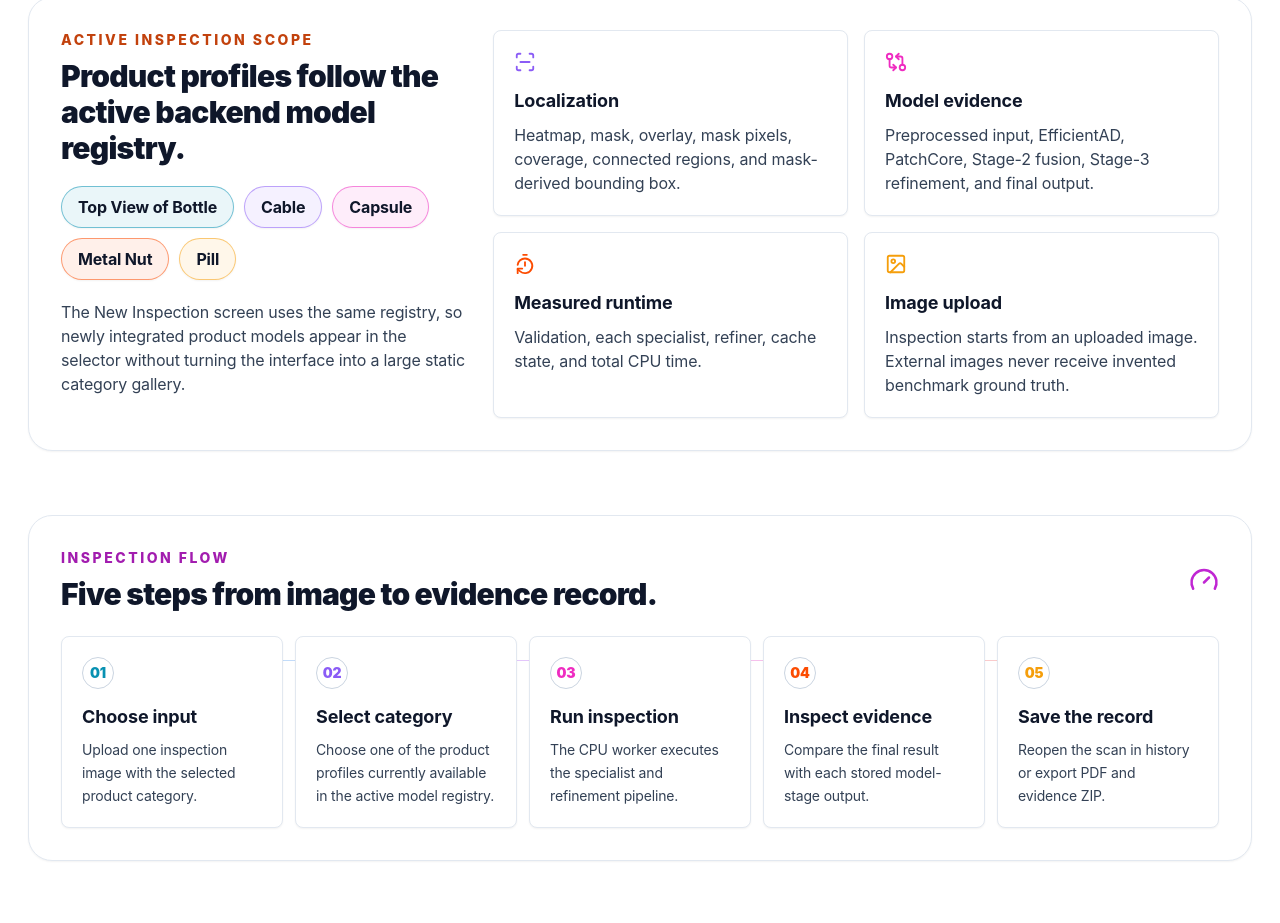
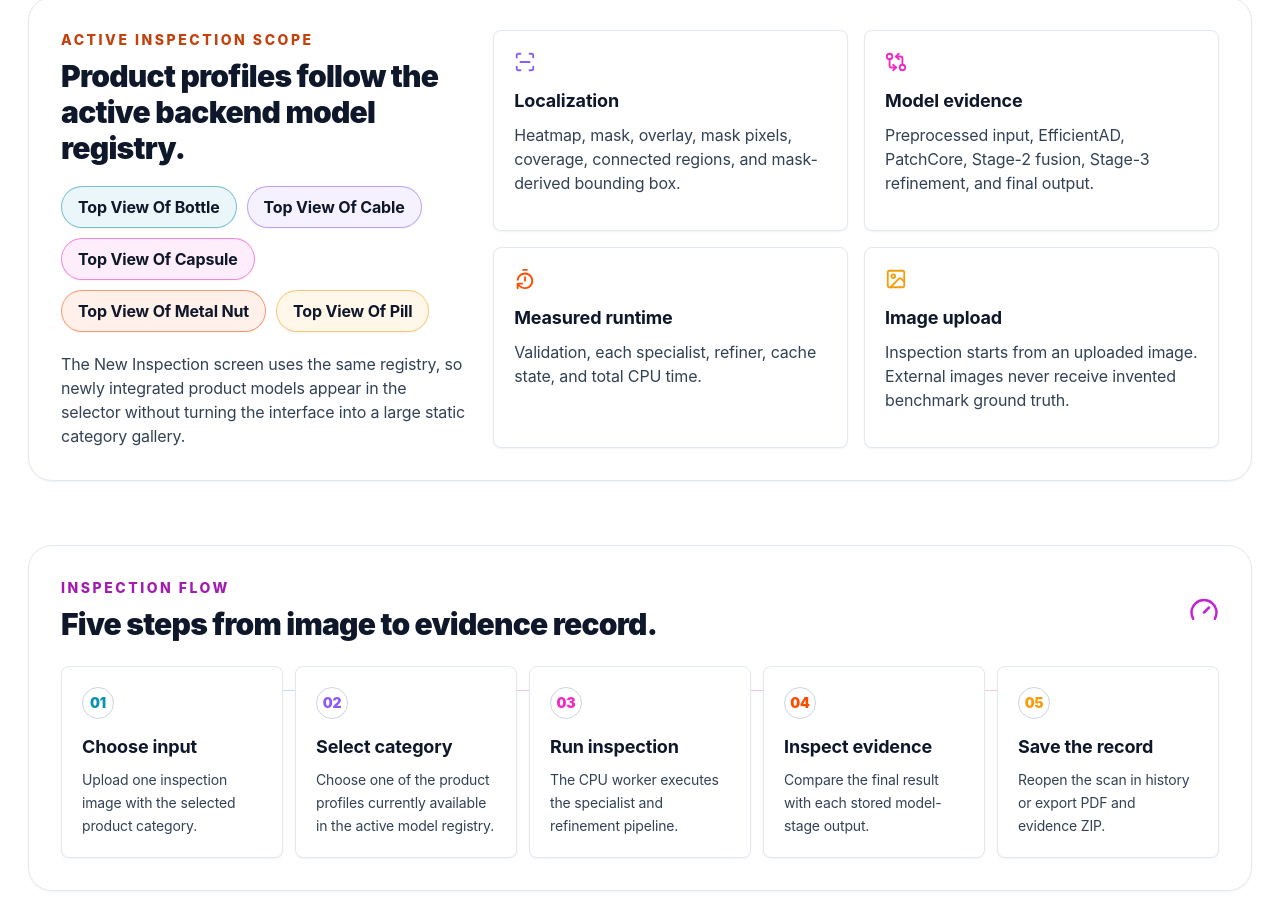
Before and after one commit to VISION-26/vision4text-, a React (Vite) app in the folder frontend/: page / in a window 1280 px wide. Shown: the part 1933-2856 px from the top of the page. Built offline with nearby package versions, Linux system fonts and the light colour scheme; no server answers.

Commit message:
Update production category display labels

```diff
--- a/frontend/src/components/detection/CategoryExampleGuide.jsx
+++ b/frontend/src/components/detection/CategoryExampleGuide.jsx
@@ -3,15 +3,15 @@ import { displayCategory } from '../../constants/categoryLabels';
 import { ChevronDown, ChevronUp, Image as ImageIcon, CheckCircle2, AlertTriangle } from 'lucide-react';
 
 export const CATEGORY_GUIDANCE = {
-    bottle: { title: 'Top View of Bottle', framing: 'Inspect one bottle from the top view, centered with the cap/mouth clearly visible against a plain background.', defect: 'Crack, dent, contamination, broken edge, or unusual surface region.' },
-    cable: { title: 'Cable', framing: 'Place one cable segment clearly inside the frame. Keep bends visible and avoid hands covering the cable.', defect: 'Cut, exposed region, damaged insulation, irregular bend, or foreign material.' },
-    capsule: { title: 'Capsule', framing: 'Center one capsule at a time, large enough to fill the central area without cropping either end.', defect: 'Crack, deformation, dent, contamination, split shell, or surface mark.' },
+    bottle: { title: 'Top View Of Bottle', framing: 'Inspect one bottle from the top view, centered with the cap/mouth clearly visible against a plain background.', defect: 'Crack, dent, contamination, broken edge, or unusual surface region.' },
+    cable: { title: 'Top View Of Cable', framing: 'Place one cable segment clearly inside the frame. Keep bends visible and avoid hands covering the cable.', defect: 'Cut, exposed region, damaged insulation, irregular bend, or foreign material.' },
+    capsule: { title: 'Top View Of Capsule', framing: 'Center one capsule at a time, large enough to fill the central area without cropping either end.', defect: 'Crack, deformation, dent, contamination, split shell, or surface mark.' },
     carpet: { title: 'Carpet', framing: 'Position flat carpet region with even lighting and consistent texture across the frame.', defect: 'Hole, cut, contamination, damaged fiber, or local texture change.' },
     grid: { title: 'Grid', framing: 'Keep the grid plane parallel to the view so the repeating pattern is visible across most of the frame.', defect: 'Broken line, bent cell, missing structure, contamination, or distorted pattern.' },
     hazelnut: { title: 'Hazelnut', framing: 'Use one hazelnut, centered and fully visible, with a simple background and minimal shadow.', defect: 'Crack, hole, shell damage, contamination, or abnormal shape.' },
     leather: { title: 'Leather', framing: 'Inspect flat leather surface with texture visible and without folds hiding the inspected region.', defect: 'Cut, scratch, hole, discoloration, contamination, or abnormal texture.' },
-    metal_nut: { title: 'Metal Nut', framing: 'Center one metal nut, show the complete outer edge and inner hole, and minimize strong reflections.', defect: 'Scratch, dent, chip, deformation, damaged edge, or contamination.' },
-    pill: { title: 'Pill', framing: 'Place one pill/tablet at a time with its whole outline visible and enough scale to show surface details.', defect: 'Crack, chip, dent, contamination, broken edge, or abnormal shape.' },
+    metal_nut: { title: 'Top View Of Metal Nut', framing: 'Center one metal nut, show the complete outer edge and inner hole, and minimize strong reflections.', defect: 'Scratch, dent, chip, deformation, damaged edge, or contamination.' },
+    pill: { title: 'Top View Of Pill', framing: 'Place one pill/tablet at a time with its whole outline visible and enough scale to show surface details.', defect: 'Crack, chip, dent, contamination, broken edge, or abnormal shape.' },
     screw: { title: 'Screw', framing: 'Show one screw from head to tip. Keep threads visible and avoid cropping the shaft.', defect: 'Damaged thread, bent shaft, deformed head, scratch, or missing material.' },
     tile: { title: 'Tile', framing: 'Inspect flat tile face with the full inspected surface visible and close to perpendicular.', defect: 'Crack, chip, glaze defect, contamination, or abnormal texture.' },
     toothbrush: { title: 'Toothbrush', framing: 'Show the toothbrush head, bristles, neck, and enough handle to identify the complete product.', defect: 'Missing/bent bristle, deformed head, damaged handle, or contamination.' },
--- a/frontend/src/constants/categoryLabels.js
+++ b/frontend/src/constants/categoryLabels.js
@@ -1,14 +1,14 @@
 export const CATEGORY_LABELS = {
-    bottle: 'Top View of Bottle',
-    top_bottle_view: 'Top View of Bottle',
-    bottle_top_view: 'Top View of Bottle',
-    'top bottle view': 'Top View of Bottle',
-    'bottle/top bottle view': 'Top View of Bottle',
-    metal_nut: 'Metal Nut',
-    'metal nut': 'Metal Nut',
-    cable: 'Cable',
-    capsule: 'Capsule',
-    pill: 'Pill',
+    bottle: 'Top View Of Bottle',
+    top_bottle_view: 'Top View Of Bottle',
+    bottle_top_view: 'Top View Of Bottle',
+    'top bottle view': 'Top View Of Bottle',
+    'bottle/top bottle view': 'Top View Of Bottle',
+    metal_nut: 'Top View Of Metal Nut',
+    'metal nut': 'Top View Of Metal Nut',
+    cable: 'Top View Of Cable',
+    capsule: 'Top View Of Capsule',
+    pill: 'Top View Of Pill',
     zipper: 'Zipper',
     wood: 'Wood',
     leather: 'Leather',
```
